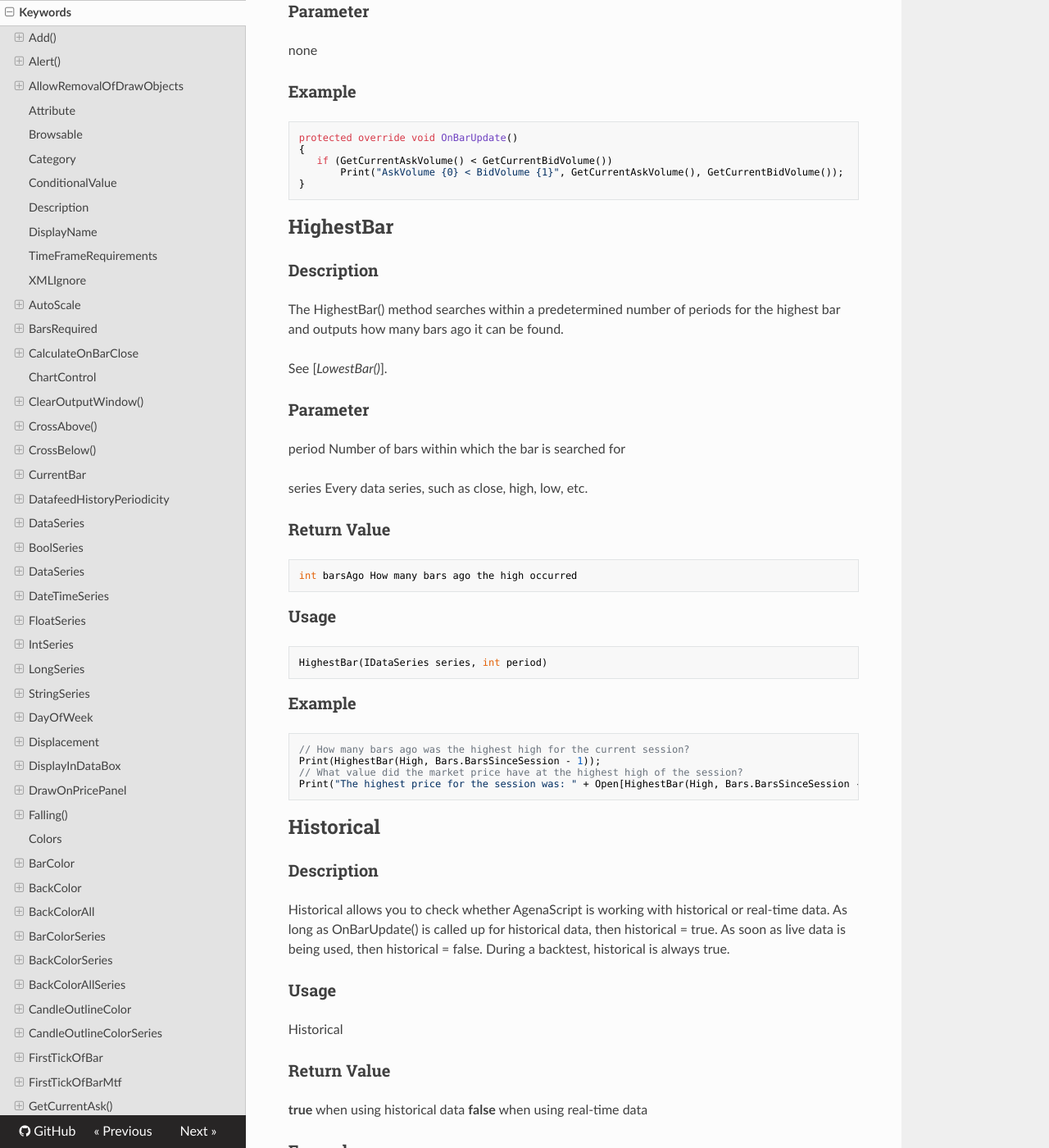
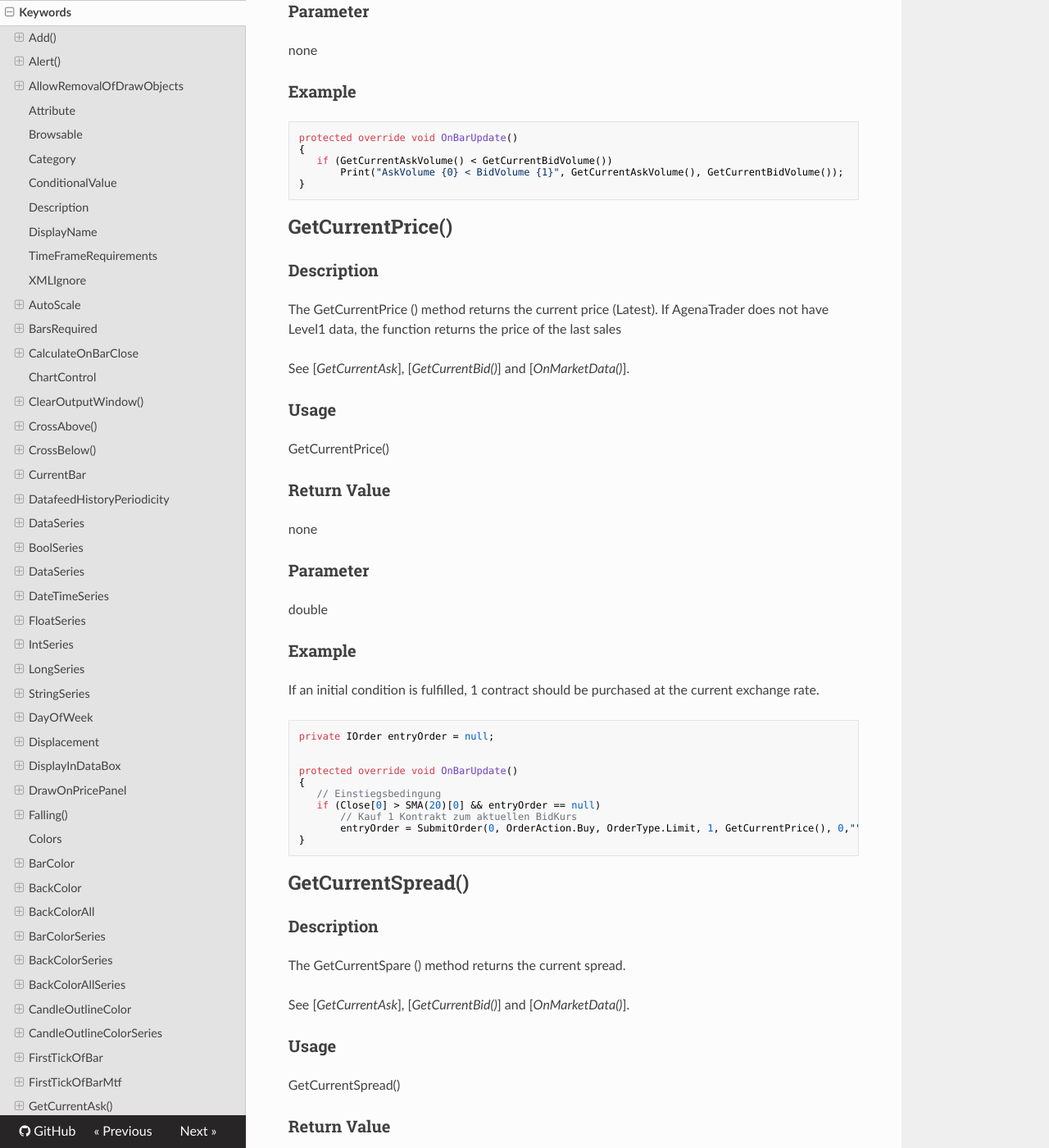
Before and after one commit to AgenaTrader/AgenaScript-documentation, an MkDocs documentation site: the page built from sources/keywords.md, in a window 1280 px wide and 1400 px high, scrolled down 44007 px. Shown: the whole window at 82% size. Built offline with MkDocs 1.6.1, drawn with Linux system fonts in a browser that asks for light colours; nearby versions of some CDN libraries; old or Windows-style settings are respelled for this version of MkDocs; some of the changed text lies outside the part shown.

Commit message:
Update keywords.md

````diff
--- a/sources/keywords.md
+++ b/sources/keywords.md
@@ -1615,7 +1615,58 @@ protected override void OnBarUpdate()
        Print("AskVolume {0} < BidVolume {1}", GetCurrentAskVolume(), GetCurrentBidVolume());
 }
 ```
-
+## GetCurrentPrice()
+### Description
+The GetCurrentPrice () method returns the current price (Latest). If AgenaTrader does not have Level1 data, the function returns the price of the last sales
+
+See [*GetCurrentAsk*], [*GetCurrentBid()*] and [*OnMarketData()*].
+
+### Usage
+GetCurrentPrice()
+
+### Return Value
+none
+
+### Parameter
+double
+
+### Example
+If an initial condition is fulfilled, 1 contract should be purchased at the current exchange rate.
+```cs
+private IOrder entryOrder = null;
+
+
+protected override void OnBarUpdate()
+{
+   // Einstiegsbedingung
+   if (Close[0] > SMA(20)[0] && entryOrder == null)
+       // Kauf 1 Kontrakt zum aktuellen BidKurs
+       entryOrder = SubmitOrder(0, OrderAction.Buy, OrderType.Limit, 1, GetCurrentPrice(), 0,"", "Enter Long");
+}
+```
+## GetCurrentSpread()
+### Description
+The GetCurrentSpare () method returns the current spread.
+
+See [*GetCurrentAsk*], [*GetCurrentBid()*] and [*OnMarketData()*].
+
+### Usage
+GetCurrentSpread()
+
+### Return Value
+none
+
+### Parameter
+double
+
+### Example
+If an initial condition is fulfilled, 1 contract should be purchased at the current exchange rate.
+```cs
+protected override void OnBarUpdate()
+{
+       Print("Der aktuelle Spread ist {0}", GetCurrentSpread());
+}
+```
 
 ## HighestBar
 ### Description
````
